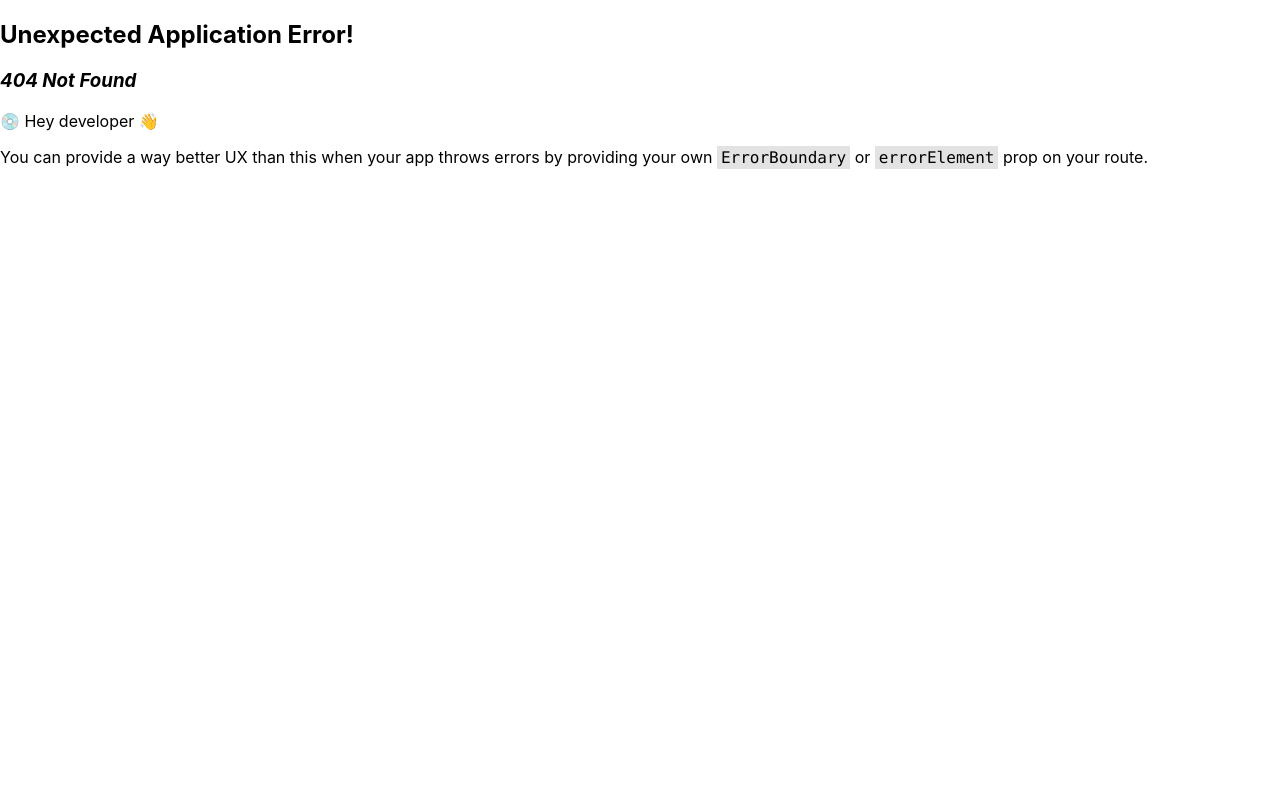
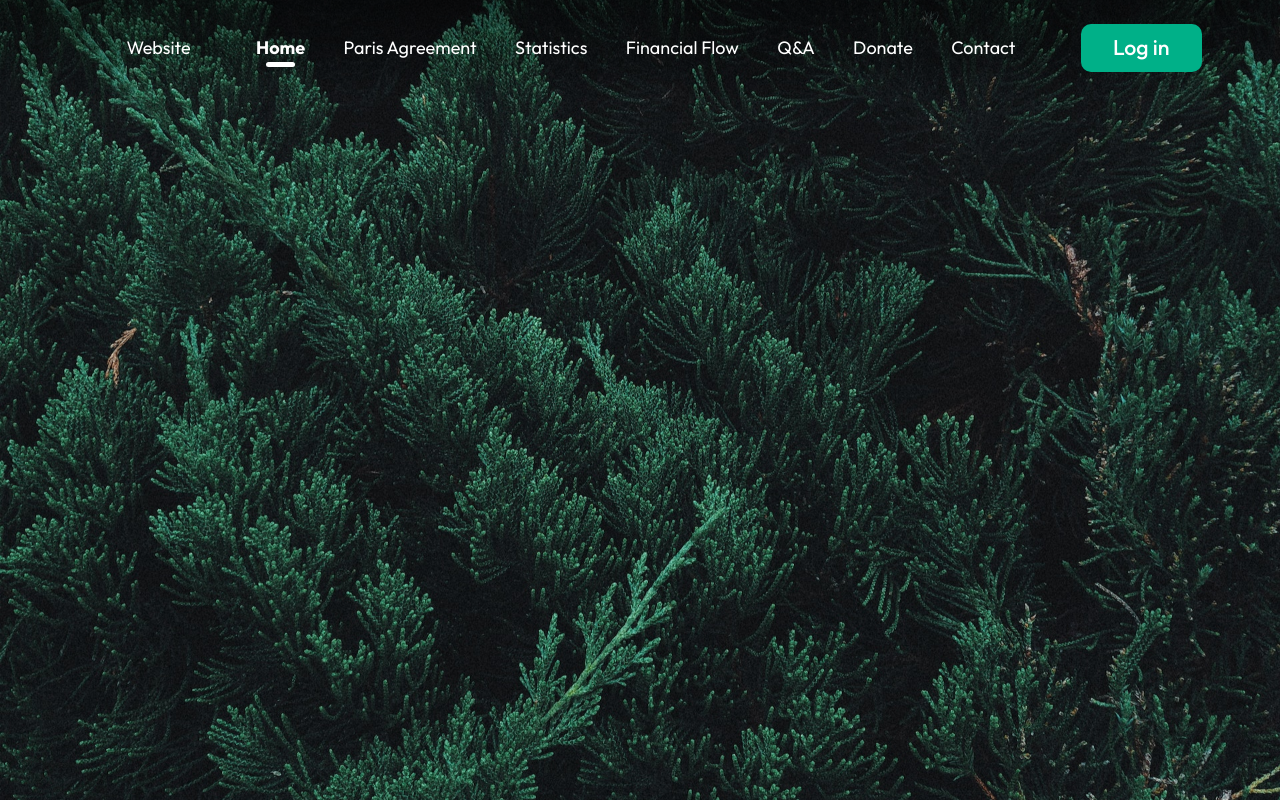
Before and after one commit to green-tech-club/front-end, a React (Create React App) app: page /paris in a window 1280 px wide. Before the commit this address had no page. Built offline with nearby package versions, Linux system fonts and the light colour scheme.

Commit message:
paris agreement basic shape

```diff
--- a/package.json
+++ b/package.json
@@ -14,6 +14,7 @@
     "react-dom": "^18.2.0",
     "react-router-dom": "^6.9.0",
     "react-scripts": "5.0.1",
+    "react-youtube": "^10.1.0",
     "web-vitals": "^2.1.4"
   },
   "scripts": {
--- a/src/homepage/navbar/navbar.js
+++ b/src/homepage/navbar/navbar.js
@@ -40,7 +40,9 @@ function Navbar() {
                 </Link>
             </li>
             <li className={`li ${(pagenum===1)? "selected" : ""}`}>
+              <Link to='/paris'>
                 <a href="#" className={`a ${(pagenum===1)? "selected" : ""}`}>Paris Agreement</a>
+              </Link>
             </li>
             <li className={`li ${(pagenum===2)? "selected" : ""}`}>
                 <a href="#" className={`a ${(pagenum===2)? "selected" : ""}`}>Statistics</a>
--- /dev/null
+++ b/src/parisagreement/parisagreement.css
@@ -0,0 +1,31 @@
+.backimgforparis{
+    position: fixed;
+    top: 0;
+    left: 0;
+    z-index: -1;
+    width: 100%;
+    height: 100%;
+    object-fit: cover
+  }
+
+.conatainervideo{
+    display: grid;
+    height: 50vh;
+    grid-template-columns: 2fr;
+    grid-template-rows: (2, 1fr);
+    align-items: center;
+    margin-top: 10vh;
+    place-items: center;
+}
+
+#paris-container {
+  position: relative;
+  background: rgba(255, 255, 255, 1);
+  border-radius: 10px;
+  box-shadow: 0 0 20px 0 rgba(0, 0, 0, 0.2);
+}
+
+
+.paris-page-container {
+
+}
--- /dev/null
+++ b/src/parisagreement/parisagreement.js
@@ -0,0 +1,48 @@
+import React, {useState} from "react";
+import Navbar from '../homepage/navbar/navbar';
+import YouTube from 'react-youtube';
+import {motion} from "framer-motion";
+import back from "./backparis.jpg"
+import  '../App.css'
+import './parisagreement.css'
+import HorDiv from '../stylingComponents/divs/EasyDivs';
+
+
+
+
+function ParisA(){
+  const [videoId, setVideoId] = useState('WiGD0OgK2ug');
+
+   const opts = {
+     height: '500',
+     width: '900',
+     playerVars: {
+       // https://developers.google.com/youtube/player_parameters
+       autoplay: 1,
+    },
+   };
+
+
+
+
+
+    return(
+        <motion.div
+        initial={{ opacity: 0 , x:20}}
+        animate={{ opacity: 1 , x:0 }}
+        transition={{ ease: "easeOut", duration: 0.5}}
+        className="paris-page-container"
+        >
+        <img src={back} className="backimgforparis"/>
+        <div className="conatainervideo" >
+            <YouTube videoId={videoId} opts={opts} />
+        </div>
+        <div id="paris-container">
+
+        </div>
+    <Navbar></Navbar>
+        </motion.div>
+);
+}
+
+export default ParisA
```
Also changed, not shown: src/index.js (+7 -1 lines), src/parisagreement/backparis.jpg (added), 1 other file (tests, documents, lock files or other folders).
